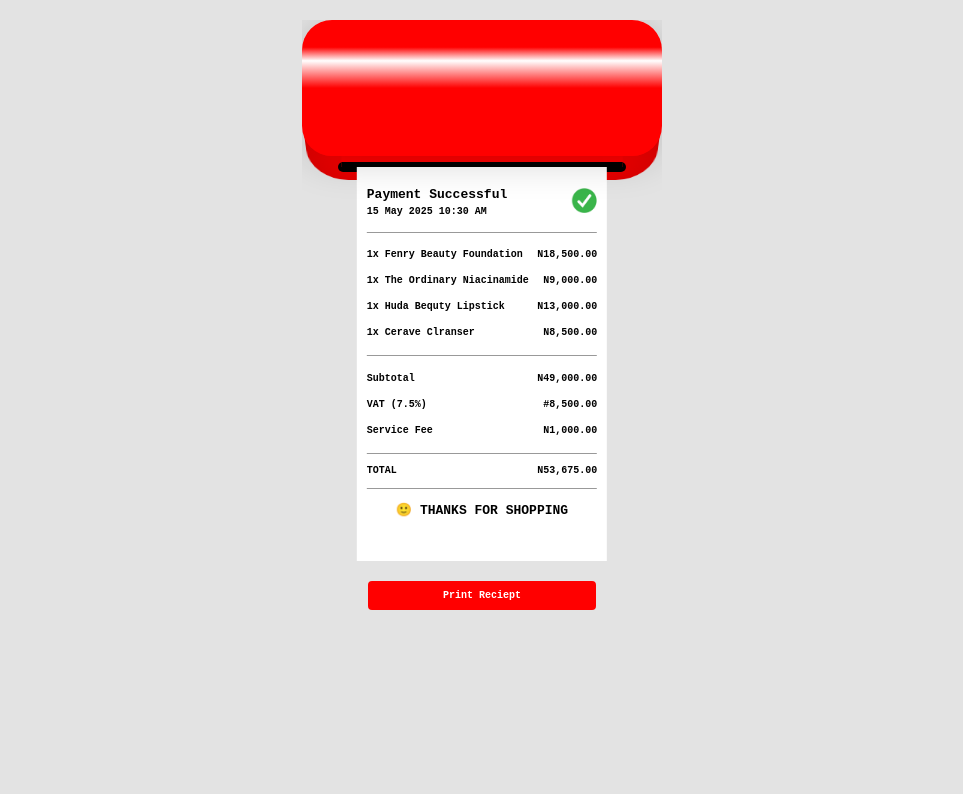
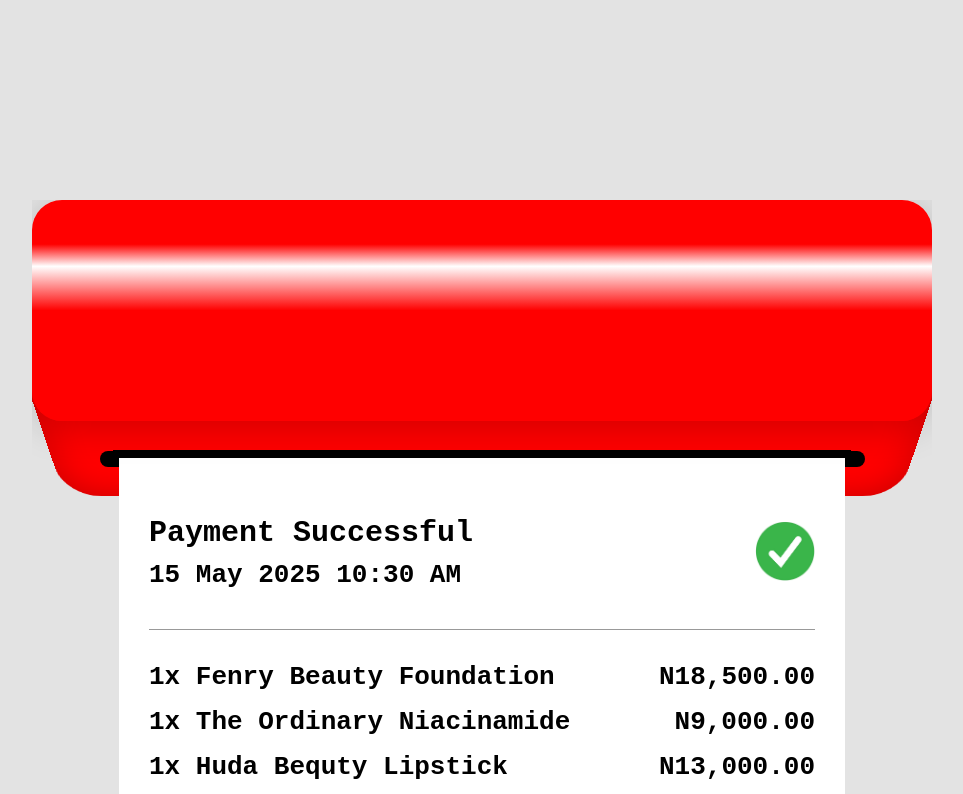
Before and after one commit to Shehu-Tijjani/Reciept, a plain HTML site: page index.html in a window 1280 px wide. Both pictures are taken after a click on the element "Print Reciept". Shown: the top 794 px of the page, without its empty margins (158-1121 px from the left). Drawn offline with Linux system fonts and the light colour scheme.

Commit message:
Add files via upload
Fixed the overrall dimention

```diff
--- a/index.html
+++ b/index.html
@@ -44,7 +44,7 @@
                         </li>
 
                         <li>
-                            <p class="product">1x Cerave Clranser</p>
+                            <p class="product">1x Cerave Cleanser</p>
                             <p class="price">N8,500.00</p>
                         </li>
                     </ul>
--- a/style.css
+++ b/style.css
@@ -1,6 +1,6 @@
 body {
     background-color: #e3e3e3;
-    font-size: 10px;
+    font-size: 26px;
     font-family: Monospace;
     font-weight: 600;
 }
@@ -12,21 +12,20 @@
 }
 
 .container {
-    height: 670px;
     height: auto;
-    min-height: 160px;
     overflow: hidden;
     margin: auto;
-    margin-top: 20px;
-    width: 360px;
+    margin-top: 200px;
+    width: 900px;
+    min-height: 360px;
 }
 
 .outlet-wrapper {
     position: relative;
     margin: auto;
-    height: 160px;
-    width: 360px;
+    height: 260px;
     border-radius: 60px;
+    width: 900px;
 }
 
 .outlet-top {
@@ -43,12 +42,12 @@
     width: 100%;
     border-top-left-radius: 60px;
     border-top-right-radius: 60px;
-    border-radius: 60px;
+    border-radius: 80px;
     height: 100%;
     overflow: hidden;
     perspective: 1000px;
     position: absolute;
-    bottom: -19px;
+    bottom: -70px;
     z-index: -1;
 }
 
@@ -64,12 +63,12 @@
 
 .outlet-dark {
     position: absolute;
-    height: 10px;
-    width: 80%;
+    height: 16px;
+    width: 85%;
     border-radius: 30px;
-    bottom: 5%;
+    bottom: -2.5%;
     background-color: black;
-    left: 10%;
+    left: 7.5%;
     z-index: -1;
 }
 
@@ -77,20 +76,19 @@
 }
 
 .reciept {
-    padding: 30px 10px;
+    padding: 30px 30px;
     left: 50%;
     transform: translateX(-50%);
-    width: 64%;
+    width: 74%;
     z-index: -1;
     background-color: white;
     transition: all 0.6s ease;
-
     position: relative;
     margin-top: -160%;
 }
 
 .open {
-    margin-top: -10%;
+    margin-top: -0.5%;
 }
 
 .reciept .header {
@@ -101,7 +99,8 @@
 
 .reciept .header h3 {
     margin-bottom: 0;
-    font-size: 13px;
+    font-size: 30px;
+    margin-bottom: 10px;
 }
 
 .reciept .header p {
@@ -109,8 +108,8 @@
 }
 
 .reciept .header img {
-    height: 25px;
-    width: 25px;
+    height: 60px;
+    width: 60px;
 }
 
 .reciept ul {
@@ -137,26 +136,26 @@
 .thanks {
     font-weight: bold;
     text-align: center;
-    font-size: 13px;
+    font-size: 30px;
 }
 
 .reciept-cover {
-    height: calc(100% - 17.7px);
-    width: 78%;
+    height: calc(100% - 10px);
+    width: 82%;
     position: absolute;
     top: 0;
     left: 50%;
     transform: translateX(-50%);
     background-color: red;
     z-index: 1;
-    border-bottom: 5px solid black;
+    border-bottom: 8px solid black;
 }
 
 .btn {
     margin: 0 auto;
-    margin-top: 20px;
-    padding:7px 12px;
-    width: 200px;
+    margin-top: 40px;
+    padding:20px 28px;
+    width: 320px;
     border: 2px solid red;
     border-radius: 4px;
     color: red;
```
